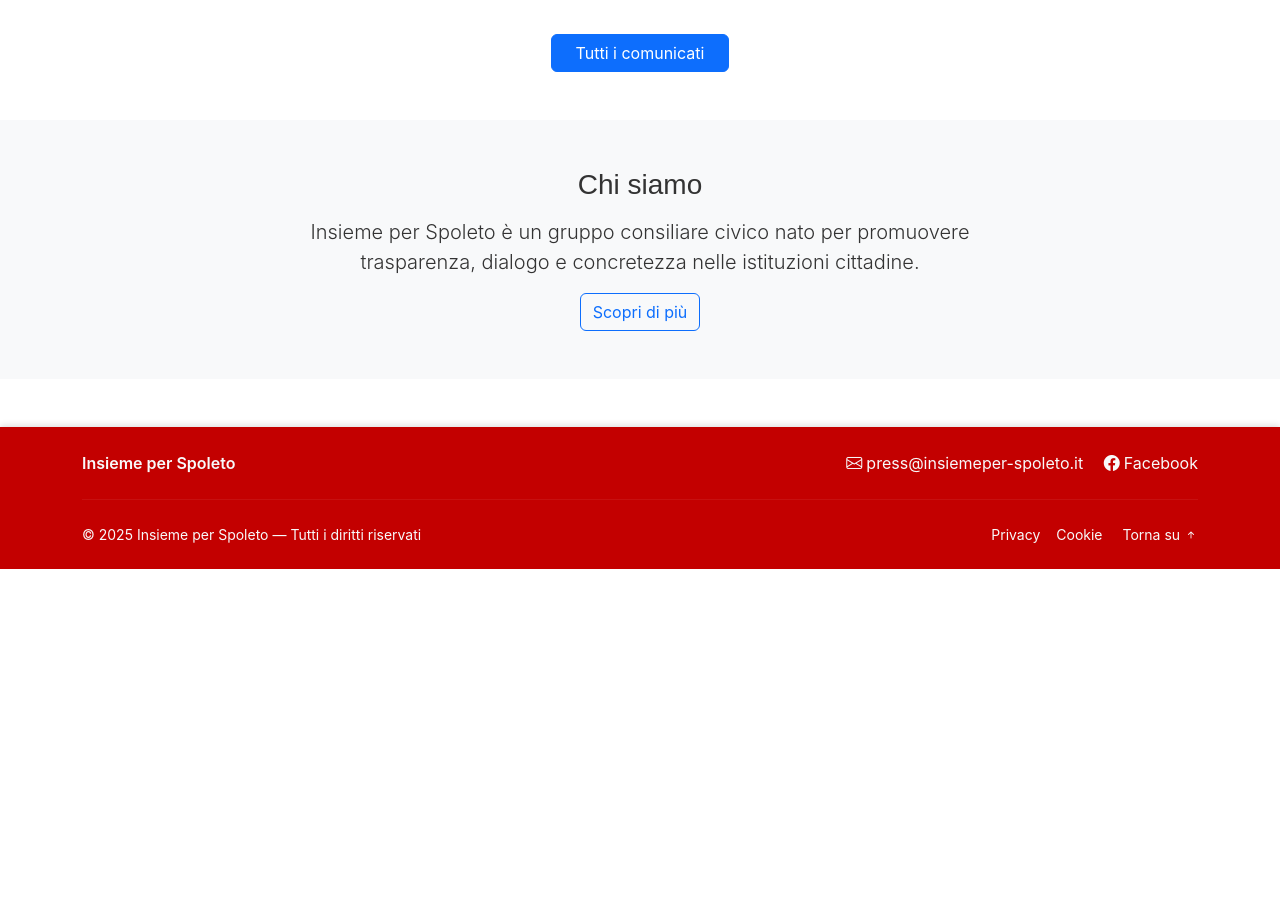
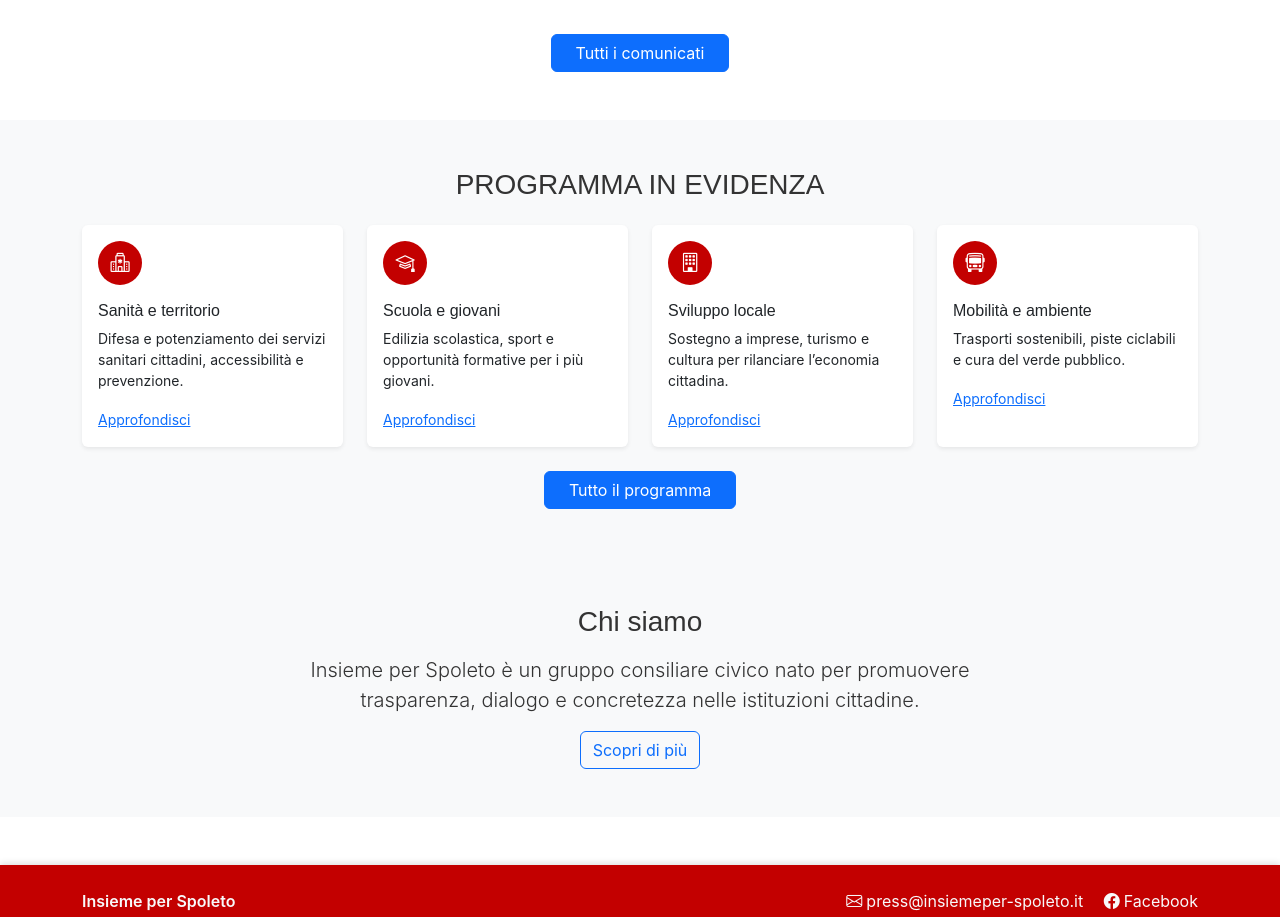
Before and after one commit to Francesco-Matteucci/sito-web, a Vue app: page / in a window 1280 px wide. Shown: the part 960-1877 px from the top of the page. Before the commit the page ends 1529 px from the top, so only its background shows below. Built offline with nearby package versions, Linux system fonts and the light colour scheme.

Commit message:
feat(home): added Programma in evidenza section with 4 highlight cards

```diff
--- a/src/views/Home.vue
+++ b/src/views/Home.vue
@@ -48,7 +48,67 @@
                 </router-link>
             </div>
         </section>
+        <!-- PROGRAMMA IN EVIDENZA -->
+        <section class="bg-light py-5">
+            <div class="container">
+                <h2 class="h3 mb-4 text-center text-uppercase">Programma in evidenza</h2>
 
+                <div class="row g-4">
+                    <div class="col-12 col-md-6 col-lg-3">
+                        <div class="card h-100 border-0 shadow-sm">
+                            <div class="card-body">
+                                <div class="icon-pill mb-3"><i class="bi bi-hospital"></i></div>
+                                <h3 class="h6 mb-2">Sanità e territorio</h3>
+                                <p class="mb-3 small">Difesa e potenziamento dei servizi sanitari cittadini,
+                                    accessibilità e prevenzione.</p>
+                                <router-link to="/programma" class="stretched-link small">Approfondisci</router-link>
+                            </div>
+                        </div>
+                    </div>
+
+                    <div class="col-12 col-md-6 col-lg-3">
+                        <div class="card h-100 border-0 shadow-sm">
+                            <div class="card-body">
+                                <div class="icon-pill mb-3"><i class="bi bi-mortarboard"></i></div>
+                                <h3 class="h6 mb-2">Scuola e giovani</h3>
+                                <p class="mb-3 small">Edilizia scolastica, sport e opportunità formative per i più
+                                    giovani.</p>
+                                <router-link to="/programma" class="stretched-link small">Approfondisci</router-link>
+                            </div>
+                        </div>
+                    </div>
+
+                    <div class="col-12 col-md-6 col-lg-3">
+                        <div class="card h-100 border-0 shadow-sm">
+                            <div class="card-body">
+                                <div class="icon-pill mb-3"><i class="bi bi-building"></i></div>
+                                <h3 class="h6 mb-2">Sviluppo locale</h3>
+                                <p class="mb-3 small">Sostegno a imprese, turismo e cultura per rilanciare l’economia
+                                    cittadina.</p>
+                                <router-link to="/programma" class="stretched-link small">Approfondisci</router-link>
+                            </div>
+                        </div>
+                    </div>
+
+                    <div class="col-12 col-md-6 col-lg-3">
+                        <div class="card h-100 border-0 shadow-sm">
+                            <div class="card-body">
+                                <div class="icon-pill mb-3"><i class="bi bi-bus-front"></i></div>
+                                <h3 class="h6 mb-2">Mobilità e ambiente</h3>
+                                <p class="mb-3 small">Trasporti sostenibili, piste ciclabili e cura del verde pubblico.
+                                </p>
+                                <router-link to="/programma" class="stretched-link small">Approfondisci</router-link>
+                            </div>
+                        </div>
+                    </div>
+                </div>
+
+                <div class="text-center mt-4">
+                    <router-link to="/programma" class="btn btn-primary px-4">Tutto il programma</router-link>
+                </div>
+            </div>
+        </section>
+        <!-- ANTEPRIMA CHI SIAMO -->
         <section class="bg-light py-5 text-center">
             <div class="container">
                 <h2 class="h3 mb-3">Chi siamo</h2>
@@ -131,4 +191,16 @@
             padding: 60px 18px;
         }
     }
+
+    .icon-pill {
+        width: 44px;
+        height: 44px;
+        border-radius: 999px;
+        display: flex;
+        align-items: center;
+        justify-content: center;
+        background: var(--brand-red);
+        color: #fff;
+        font-size: 1.2rem;
+    }
 </style>
```
